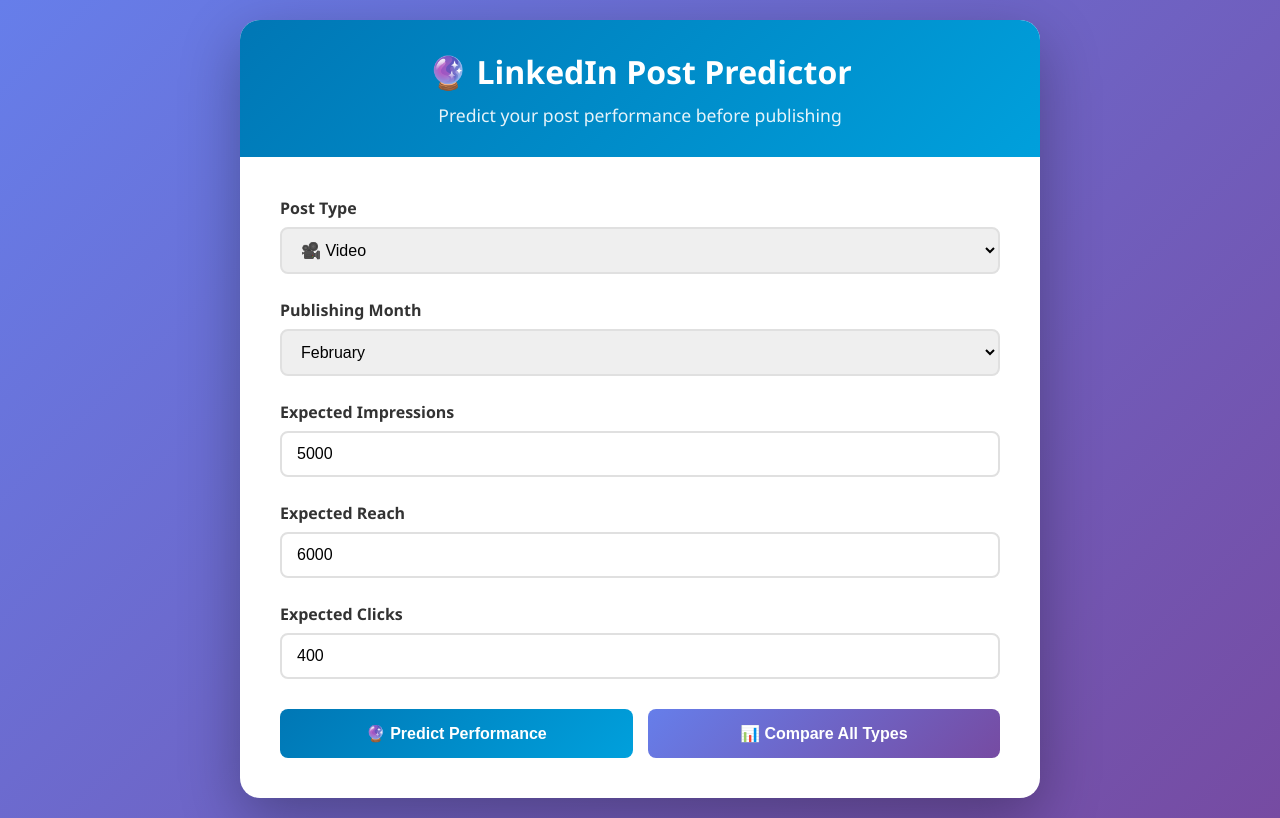
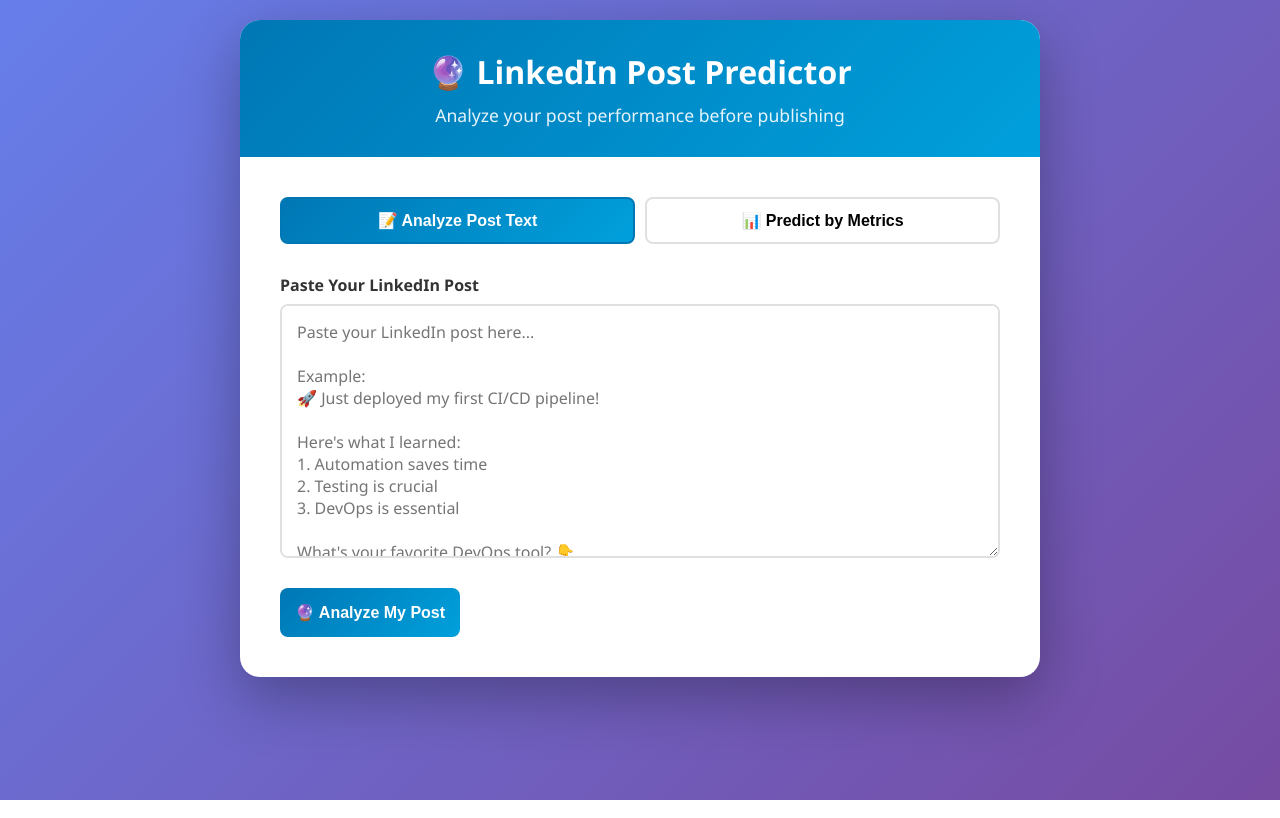
Before and after one commit to saadkhan024/linkedin-post-predictor, a Flask app: page / in a window 1280 px wide. Run offline with Flask 3, Linux system fonts and the light colour scheme.

Commit message:
feat: LinkedIn Post Predictor with ML and Docker

```diff
--- a/app.py
+++ b/app.py
@@ -2,6 +2,7 @@
 import sys
 sys.path.append('src')
 from predictor import predict_post_performance, compare_post_types
+from text_predictor import predict_from_text
 
 app = Flask(__name__)
 
@@ -21,6 +22,31 @@
             reach=int(data.get('reach', 6000)),
             clicks=int(data.get('clicks', 400))
         )
+
+        return jsonify({
+            'success': True,
+            'result': result
+        })
+    except Exception as e:
+        return jsonify({
+            'success': False,
+            'error': str(e)
+        }), 400
+
+@app.route('/predict-text', methods=['POST'])
+def predict_text():
+    try:
+        data = request.json
+        post_text = data.get('post_text', '')
+        post_type = data.get('post_type', 'Text')
+
+        if not post_text or len(post_text.strip()) < 10:
+            return jsonify({
+                'success': False,
+                'error': 'Post text is too short. Please enter at least 10 characters.'
+            }), 400
+
+        result = predict_from_text(post_text, post_type)
 
         return jsonify({
             'success': True,
@@ -54,5 +80,13 @@
             'error': str(e)
         }), 400
 
+@app.route('/health')
+def health():
+    return jsonify({
+        'status': 'healthy',
+        'service': 'LinkedIn Post Predictor',
+        'version': '1.0.0'
+    })
+
 if __name__ == '__main__':
     app.run(debug=True, host='0.0.0.0', port=5000)
--- a/requirements.txt
+++ b/requirements.txt
@@ -3,3 +3,4 @@
 scikit-learn==1.4.0
 flask==3.0.0
 openpyxl==3.1.2
+textblob==0.17.1
--- a/templates/index.html
+++ b/templates/index.html
@@ -48,6 +48,38 @@
             padding: 40px;
         }
 
+        .tab-container {
+            display: flex;
+            gap: 10px;
+            margin-bottom: 30px;
+        }
+
+        .tab-btn {
+            flex: 1;
+            padding: 12px;
+            border: 2px solid #e0e0e0;
+            background: white;
+            border-radius: 8px;
+            font-size: 16px;
+            font-weight: 600;
+            cursor: pointer;
+            transition: all 0.3s;
+        }
+
+        .tab-btn.active {
+            background: linear-gradient(135deg, #0077b5 0%, #00a0dc 100%);
+            color: white;
+            border-color: #0077b5;
+        }
+
+        .tab-content {
+            display: none;
+        }
+
+        .tab-content.active {
+            display: block;
+        }
+
         .form-group {
             margin-bottom: 25px;
         }
@@ -68,7 +100,18 @@
             transition: border-color 0.3s;
         }
 
-        select:focus, input:focus {
+        textarea {
+            width: 100%;
+            padding: 15px;
+            border: 2px solid #e0e0e0;
+            border-radius: 8px;
+            font-size: 16px;
+            font-family: inherit;
+            resize: vertical;
+            transition: border-color 0.3s;
+        }
+
+        select:focus, input:focus, textarea:focus {
             outline: none;
             border-color: #0077b5;
         }
@@ -225,6 +268,10 @@
             .btn-container {
                 flex-direction: column;
             }
+
+            .tab-container {
+                flex-direction: column;
+            }
         }
     </style>
 </head>
@@ -232,10 +279,41 @@
     <div class="container">
         <div class="header">
             <h1>🔮 LinkedIn Post Predictor</h1>
-            <p>Predict your post performance before publishing</p>
+            <p>Analyze your post performance before publishing</p>
         </div>
 
         <div class="content">
+            <div class="tab-container">
+                <button class="tab-btn active" onclick="switchTab('text')">📝 Analyze Post Text</button>
+                <button class="tab-btn" onclick="switchTab('metrics')">📊 Predict by Metrics</button>
+            </div>
+
+            <!-- Text Analysis Tab -->
+            <div id="textTab" class="tab-content active">
+                <form id="textAnalysisForm">
+                    <div class="form-group">
+                        <label for="postText">Paste Your LinkedIn Post</label>
+                        <textarea id="postText" rows="10" placeholder="Paste your LinkedIn post here...
+
+Example:
+🚀 Just deployed my first CI/CD pipeline!
+
+Here's what I learned:
+1. Automation saves time
+2. Testing is crucial
+3. DevOps is essential
+
+What's your favorite DevOps tool? 👇
+
+#DevOps #CICD #AWS"></textarea>
+                    </div>
+
+                    <button type="submit" class="btn-predict">🔮 Analyze My Post</button>
+                </form>
+            </div>
+
+            <!-- Metrics Analysis Tab -->
+            <div id="metricsTab" class="tab-content">
                 <form id="predictorForm">
                     <div class="form-group">
                         <label for="postType">Post Type</label>
@@ -286,12 +364,83 @@
                         <button type="button" class="btn-compare" onclick="compareTypes()">📊 Compare All Types</button>
                     </div>
                 </form>
+            </div>
 
             <div id="results" class="results"></div>
         </div>
     </div>
 
     <script>
+        // Tab switching
+        function switchTab(tab) {
+            document.querySelectorAll('.tab-btn').forEach(btn => btn.classList.remove('active'));
+            document.querySelectorAll('.tab-content').forEach(content => content.classList.remove('active'));
+
+            if (tab === 'text') {
+                document.querySelector('.tab-btn:first-child').classList.add('active');
+                document.getElementById('textTab').classList.add('active');
+            } else {
+                document.querySelector('.tab-btn:last-child').classList.add('active');
+                document.getElementById('metricsTab').classList.add('active');
+            }
+        }
+
+        // Text analysis form submission
+        document.getElementById('textAnalysisForm').addEventListener('submit', async (e) => {
+            e.preventDefault();
+
+            const postText = document.getElementById('postText').value;
+
+            if (!postText || postText.trim().length < 10) {
+                alert('Please enter at least 10 characters');
+                return;
+            }
+
+            const resultsDiv = document.getElementById('results');
+            resultsDiv.style.display = 'block';
+            resultsDiv.innerHTML = '<div class="loading">⏳ Analyzing your post...</div>';
+
+            try {
+                const response = await fetch('/predict-text', {
+                    method: 'POST',
+                    headers: {
+                        'Content-Type': 'application/json'
+                    },
+                    body: JSON.stringify({ post_text: postText })
+                });
+
+                const data = await response.json();
+
+                if (data.success) {
+                    const result = data.result;
+                    resultsDiv.innerHTML = `
+                        <div class="score-display">
+                            <div class="score-number">${result.emoji} ${result.score}/100</div>
+                            <div class="score-rating">${result.rating} Post</div>
+                        </div>
+
+                        <div class="recommendations">
+                            <h3>💡 Feedback & Recommendations</h3>
+                            <ul>
+                                ${result.feedback.map(item => `<li>${item}</li>`).join('')}
+                            </ul>
+                        </div>
+
+                        <div style="margin-top: 20px; padding: 15px; background: white; border-radius: 8px;">
+                            <h4 style="margin-bottom: 10px;">📊 Post Analysis</h4>
+                            <p>Words: ${result.features.word_count} | Hashtags: ${result.features.hashtag_count} | Emojis: ${result.features.emoji_count}</p>
+                            <p>Questions: ${result.features.question_marks} | Line Breaks: ${result.features.line_breaks}</p>
+                        </div>
+                    `;
+                } else {
+                    resultsDiv.innerHTML = `<div style="color: red;">Error: ${data.error}</div>`;
+                }
+            } catch (error) {
+                resultsDiv.innerHTML = `<div style="color: red;">Error: ${error.message}</div>`;
+            }
+        });
+
+        // Metrics form submission
         document.getElementById('predictorForm').addEventListener('submit', async (e) => {
             e.preventDefault();
 
```
Also changed, not shown: src/feature_engineering.py (+44 -0 lines), src/text_predictor.py (added, +162 -0 lines). Lines whose indentation alone changed are shown as unchanged.
